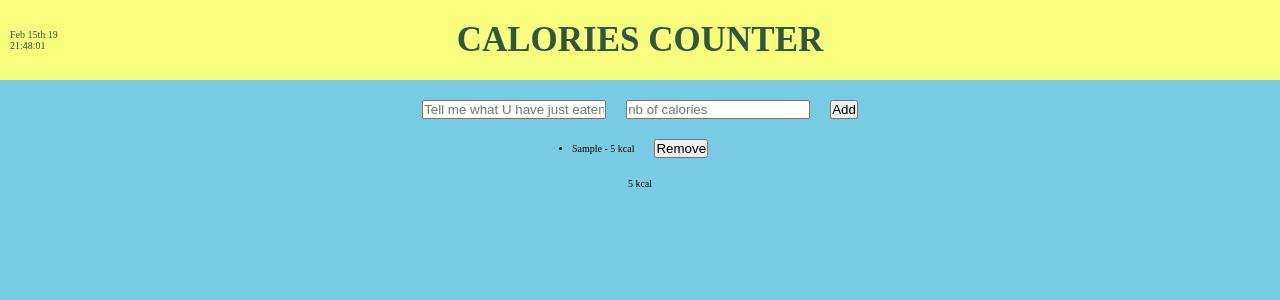
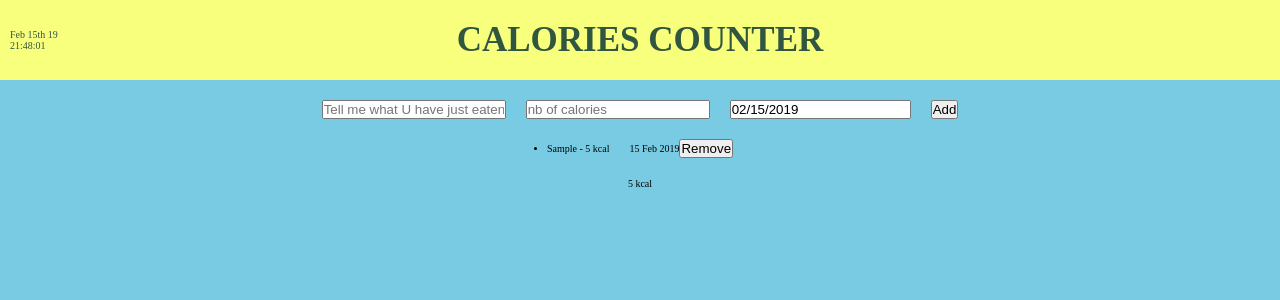
Before and after one commit to mgdsem/calories-counter, a React (Create React App) app: page / in a window 1280 px wide. Both pictures are taken after typing "Sample", "5" into the empty fields and a click on the button "Add". Shown: the top 300 px of the page. Built offline with nearby package versions, Linux system fonts and the light colour scheme.

Commit message:
add date picker

```diff
--- a/package.json
+++ b/package.json
@@ -6,6 +6,7 @@
     "moment": "^2.24.0",
     "node-sass": "^4.11.0",
     "react": "^16.8.1",
+    "react-datepicker": "^2.1.0",
     "react-dom": "^16.8.1",
     "react-scripts": "2.1.5",
     "uuid": "^3.3.2"
--- a/src/components/Counter.js
+++ b/src/components/Counter.js
@@ -1,6 +1,7 @@
 import React, { Component } from 'react';
-import moment from 'moment';
 import uuid from 'uuid/v1';
+import DatePicker from 'react-datepicker';
+import 'react-datepicker/dist/react-datepicker.css';
 
 import Input from './Input';
 import Button from './Button';
@@ -15,10 +16,12 @@ class Counter extends Component {
         this.onCalInputChange = this.onCalInputChange.bind(this);
         this.onAddFoodItem = this.onAddFoodItem.bind(this);
         this.onRemoveFoodItem = this.onRemoveFoodItem.bind(this);
+        this.onDateInputChange = this.onDateInputChange.bind(this);
 
         this.state = {
             currentFoodInputValue: '',
             currentCaloriesInputValue: '',
+            currentDateValue: new Date(),
             foods: []
         };
     };
@@ -42,12 +45,17 @@ class Counter extends Component {
         this.setState({ currentCaloriesInputValue: e.target.value });
     }
 
+    onDateInputChange(date) {
+        this.setState({ currentDateValue: date });
+    }
+
     onAddFoodItem() {
         const newFoodItem = {
             text: `${this.state.currentFoodInputValue} - ${this.state.currentCaloriesInputValue} kcal`,
             calories: this.state.currentCaloriesInputValue,
             id: uuid(),
-            createdAt: moment(),
+            eatenAt: this.state.currentDateValue,
+            createdAt: new Date()
         }
 
         this.setState(prevState => {
@@ -83,6 +91,7 @@ class Counter extends Component {
     };
 
     render() {
+        console.log(this.state);
         return (
             <div className="counter">
                 <div className="counter__form">
@@ -106,6 +115,13 @@ class Counter extends Component {
                         />
                     </div>
 
+                    <div className="counter__input">
+                        <DatePicker
+                            selected={this.state.currentDateValue}
+                            onChange={this.onDateInputChange}
+                        />
+                    </div>
+
                     <Button onClick={this.onAddFoodItem}>Add</Button>
                 </div>
 
--- a/src/components/FoodsList.js
+++ b/src/components/FoodsList.js
@@ -8,7 +8,13 @@ const FoodsList = ({
         <div>
             <ul>
                 {foods.map(food => (
-                    <FoodListItem key={food.id} text={food.text} removeFoodItem={removeFoodItem} id={food.id} />
+                    <FoodListItem
+                        key={food.id}
+                        text={food.text}
+                        removeFoodItem={removeFoodItem}
+                        id={food.id}
+                        eatenAt={food.eatenAt}
+                    />
                 ))}
             </ul>
 
--- a/src/components/FoodsListItem.js
+++ b/src/components/FoodsListItem.js
@@ -1,14 +1,17 @@
 import React from 'react';
+import moment from 'moment';
 
 import Button from './Button';
 
 const FoodListItem = ({
     text,
     removeFoodItem,
-    id
+    id,
+    eatenAt
 }) => (
         <div className="list-item">
             <li className="list-item__element">{text}</li>
+            <p>{moment(eatenAt).format('DD MMM YYYY')}</p>
             <Button onClick={() => removeFoodItem(id)}>Remove</Button>
         </div>
     );
```
Also changed, not shown: 1 other file (tests, documents, lock files or other folders).
